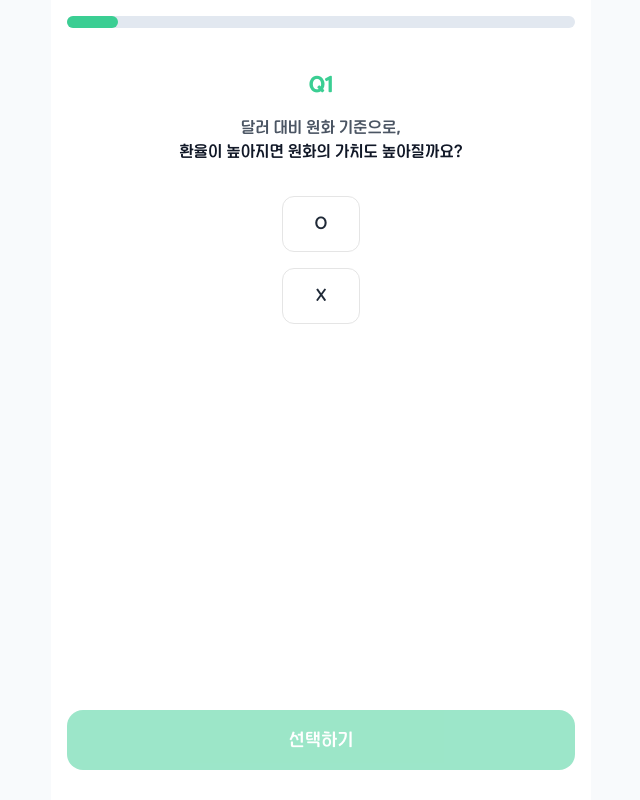
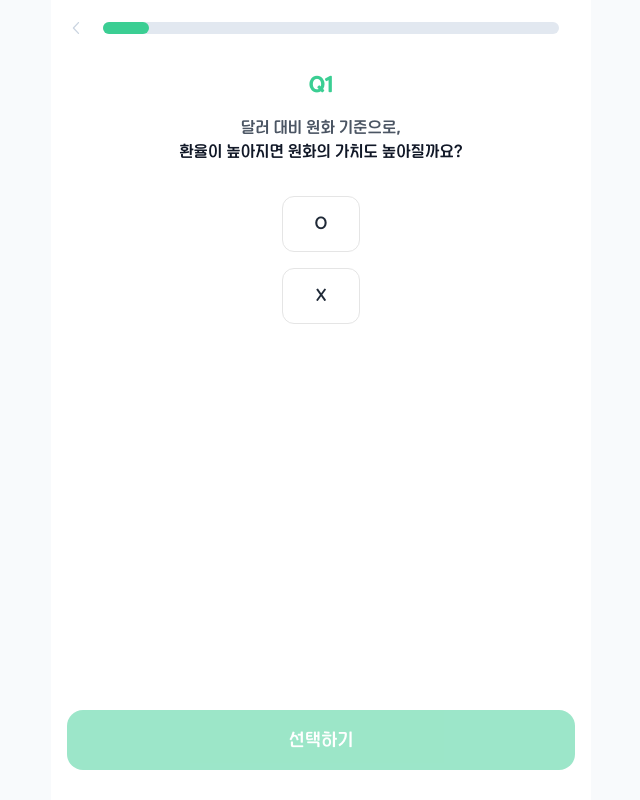
Before and after one commit to kimsohae/economic-mury, a Next.js app: page /test in a window 1280 px wide. Shown: the whole page, without its empty margins (319-959 px from the left). Built offline with nearby package versions, Linux system fonts and the light colour scheme; no server answers.

Commit message:
add: progressbar 옆에 뒤로가기 버튼

```diff
--- a/components/ProgressBar.tsx
+++ b/components/ProgressBar.tsx
@@ -1,6 +1,8 @@
 "use client";
 import { useUser } from "@/state/UserContext";
 import React from "react";
+import ArrowIcon from "@/components/icon/ArrowIcon";
+import { useRouter } from "next/navigation";
 
 interface Props {
   quizLength: number;
@@ -10,17 +12,25 @@ export default function ProgressBar({ quizLength }: Props) {
   const {
     user: { progress },
   } = useUser();
+  const { push } = useRouter();
   const percentage = ((progress + 1) / quizLength) * 100;
 
   return (
-    <div className="absolute top-4 w-full ">
-      <div className="relative mx-4">
+    <div className="absolute top-4 w-full flex flex-row">
+      <ArrowIcon
+        className="w-[24px] h-[24px] mx-4 text-slate-300 cursor-pointer"
+        onClick={() => push("/")}
+      />
+      <div className="relative flex items-center w-full h-[24px]">
         <div className={"absolute w-full rounded-lg h-3 bg-slate-200"} />
         <div
           style={{ width: `${percentage}%` }}
           className={`absolute rounded-lg h-3 bg-primary transition-all`}
         />
       </div>
+      <div className="h-[24px] mx-4 text-slate-300 text-xs flex items-center">
+        {/* HINT */}
+      </div>
     </div>
   );
 }
```
